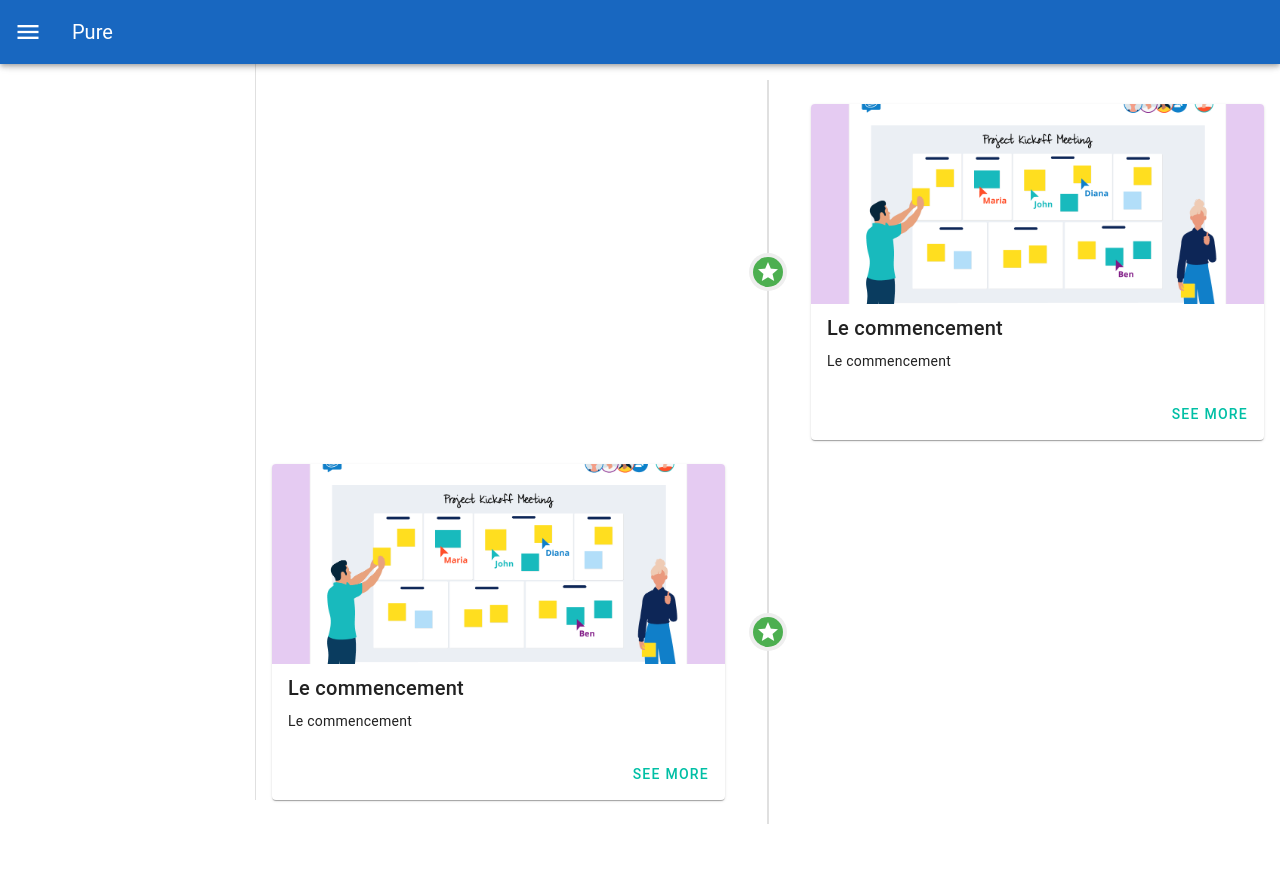
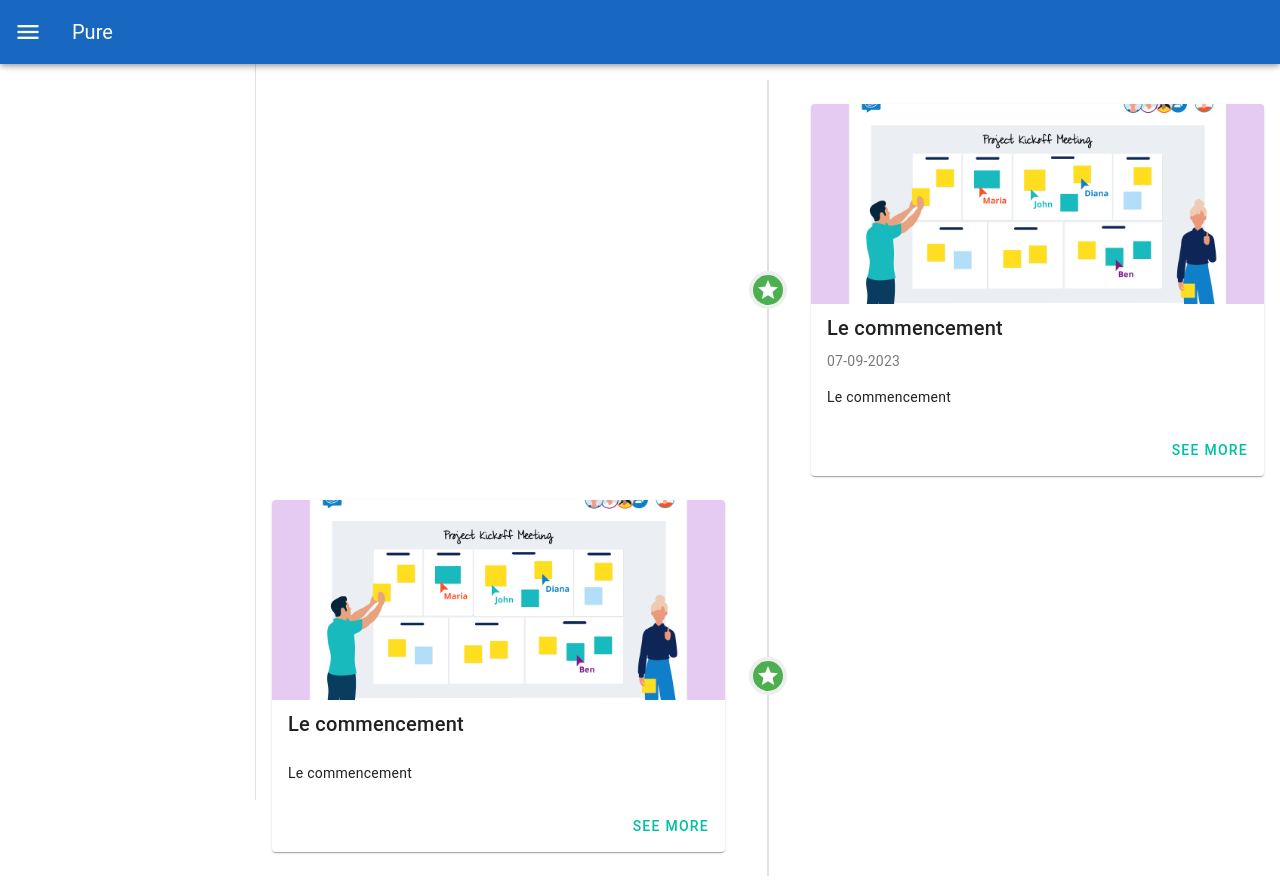
Before and after one commit to AntoineMaille/suivi_projet_pure, a Vue app: page / in a window 1280 px wide. Before the commit the page ends 840 px from the top, so only its background shows below. Built offline with nearby package versions, Linux system fonts and the light colour scheme.

Commit message:
ajout date

```diff
--- a/src/assets/summaries/summary1.json
+++ b/src/assets/summaries/summary1.json
@@ -3,5 +3,6 @@
   "image": "src/assets/images/le-commencement.png",
   "resume": "Le commencement",
   "color": "green",
-  "icon": "star"
+  "icon": "star",
+  "date": "07-09-2023"
 }
--- a/src/components/timeline/Timeline.vue
+++ b/src/components/timeline/Timeline.vue
@@ -9,6 +9,7 @@
         <v-card>
             <v-img :src="item.image" cover  height="200px"></v-img>
             <v-card-title class="headline">{{ item.title }}</v-card-title>
+            <v-card-subtitle>{{item.date}}</v-card-subtitle>
             <v-card-text>{{ item.resume }}</v-card-text>
             <v-card-actions>
                 <v-spacer/>
```
